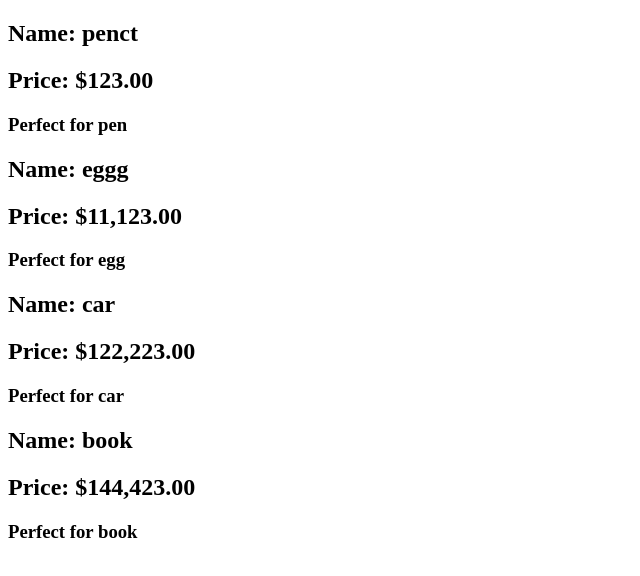
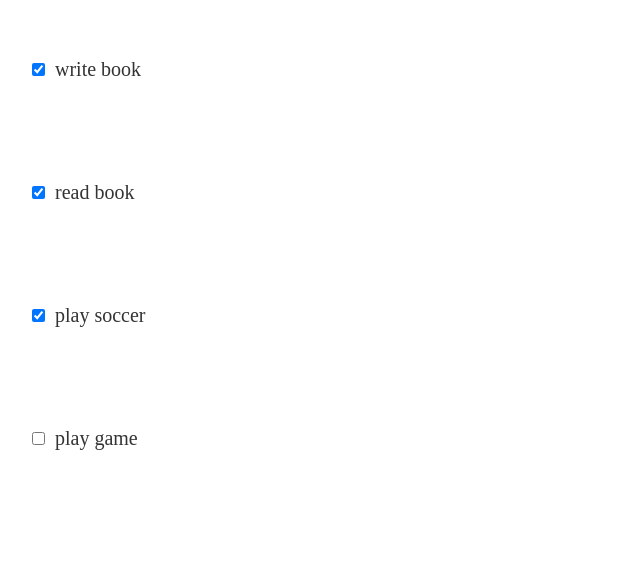
Before and after one commit to khanhtran94/ReactYoutobe, a React (Create React App) app: page / in a window 1280 px wide. Shown: the top 576 px of the page, without its empty margins (0-640 px from the left). Built offline with nearby package versions, Linux system fonts and the light colour scheme.

Commit message:
todo item
todo item

```diff
--- a/src/App.js
+++ b/src/App.js
@@ -4,21 +4,17 @@
 // import MainContent from "./components/MainContent";
 // import TodoItem from "./components/TodoItem";
 //import ContactCard from "./components/ContactCard";
-import Joke from "./components/Joke";
-import jokeDate from "./jokeDate";
-import productData from "./vschoolProuducts";
-import Product from "./components/Product";
+//import Joke from "./components/Joke";
+// import jokeDate from "./jokeDate";
+// import productData from "./vschoolProuducts";
+// import Product from "./components/Product";
+import TodoItem from "./components/TodoItem";
+import todosData from "./data/todosData";
+
 function App() {
-  jokeDate.map(joke => {
-    return <Joke question={joke.question} answer={joke.ansert} />;
-  });
-  const jokeComponents = jokeDate.map(joke => (
-    <Joke key={joke.id} question={joke.question} answer={joke.answer} />
+  const itemComponent = todosData.map(item => (
+    <TodoItem key={item.id} item={item} />
   ));
-
-  const productComponents = productData.map(item => (
-    <Product key={item.id} product={item} />
-  ));
-  return <div>{productComponents}</div>;
+  return <div>{itemComponent}</div>;
 }
 export default App;
--- a/src/components/TodoItem.js
+++ b/src/components/TodoItem.js
@@ -1,10 +1,10 @@
 import React from "react";
 
-function TodoItem() {
+function TodoItem(props) {
   return (
     <div className="todo-item">
-      <input type="checkbox" />
-      <p>vision 1</p>
+      <input type="checkbox" checked={props.item.completed} />
+      <p>{props.item.text}</p>
     </div>
   );
 }
--- /dev/null
+++ b/src/data/todosData.js
@@ -0,0 +1,23 @@
+const todosData = [
+  {
+    id: 1,
+    text: "write book",
+    completed: true
+  },
+  {
+    id: 2,
+    text: "read book",
+    completed: true
+  },
+  {
+    id: 3,
+    text: "play soccer",
+    completed: true
+  },
+  {
+    id: 4,
+    text: "play game",
+    completed: false
+  }
+];
+export default todosData;
```
